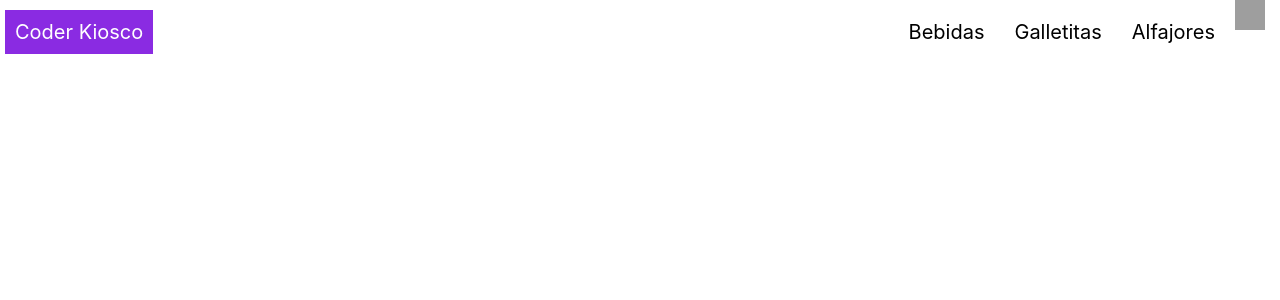
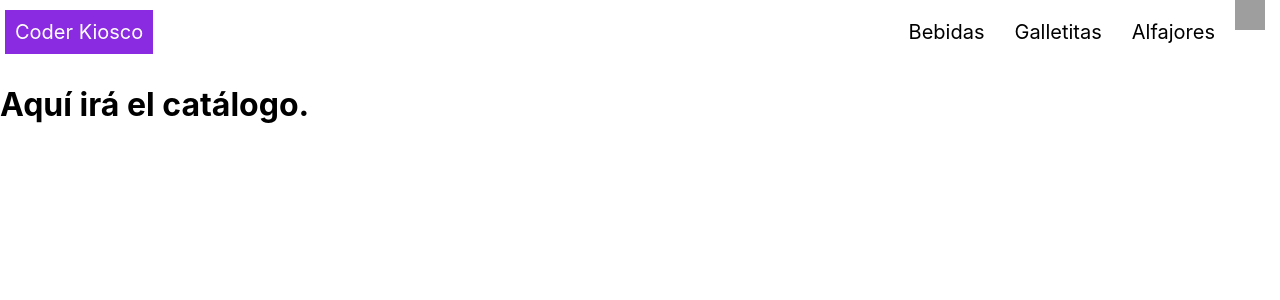
Before and after one commit to lukraya/coderhouse-reactjs, a React (Create React App) app: page / in a window 1280 px wide. Shown: the top 300 px of the page. Built offline with nearby package versions, Linux system fonts and the light colour scheme; grey boxes are pictures that could not be loaded.

Commit message:
ItemListContainer con prop.

```diff
--- a/src/App.js
+++ b/src/App.js
@@ -27,7 +27,7 @@ import ItemListContainer from './components/ItemListContainer';
 
 let App = () => <>
   <NavBar />
-  <ItemListContainer />
+  <ItemListContainer greeting = "Aquí irá el catálogo."/>
   </>;
 
 export default App;
--- a/src/components/ItemListContainer.js
+++ b/src/components/ItemListContainer.js
@@ -1,7 +1,5 @@
 import React from 'react';
 
-let greeting = "Aquí irá el catálogo.";
-
-let ItemListContainer = ({greeting}) => <p>{greeting}</p>;
+let ItemListContainer = (props) => <h1>{props.greeting}</h1>;
 
 export default ItemListContainer;
```
Also changed, not shown: 2 other files (tests, documents, lock files or other folders).
